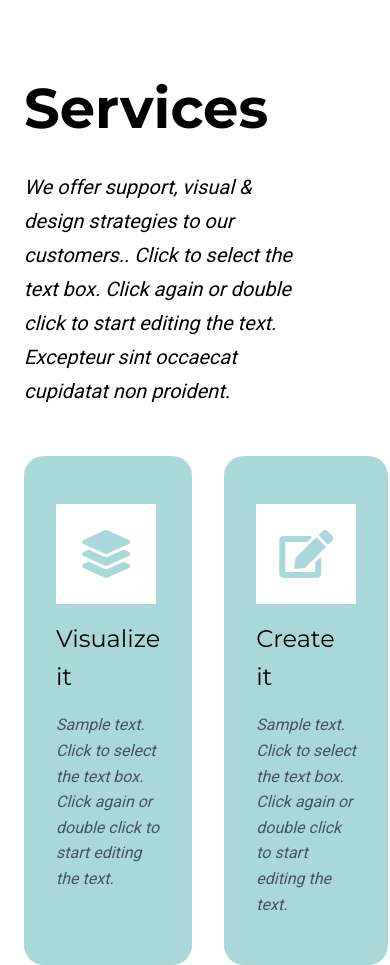
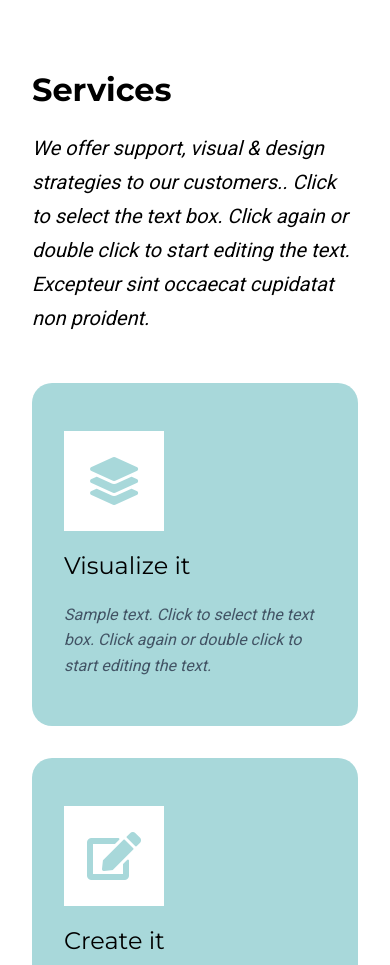
Before and after one commit to sheronimo/clone-nicepage1144355, a plain HTML site: page index.html in a window 390 px wide. Shown: the top 965 px of the page. Drawn offline with Linux system fonts and the light colour scheme.

Commit message:
responsive styling

```diff
--- a/style.css
+++ b/style.css
@@ -28,19 +28,37 @@ h2 {
 .container {
 	max-width: var(--max-width);
 	margin: auto;
-	padding: 0 1.5rem;
+	padding: 3rem;
 	overflow: hidden;
+}
+
+@media (max-width: 500px) {
+	.container {
+		padding: 2rem;
+	}
 }
 
 /* Header */
 .page-header {
-	margin-top: 4rem;
+	margin-top: 2rem;
 	width: 80%;
+}
+
+@media (max-width: 1024px) {
+	.page-header {
+		width: 100%;
+	}
 }
 
 .page-heading {
 	font-weight: 700;
 	font-size: 3.5rem;
+}
+
+@media (max-width: 500px) {
+	.page-heading {
+		font-size: 2rem;
+	}
 }
 
 .lead-text {
@@ -55,13 +73,19 @@ h2 {
 	display: grid;
 	grid-template-columns: repeat(3, 1fr);
 	grid-gap: 2rem;
-	margin-top: 3rem;
+	margin: 3rem 0;
 }
 
 .service {
 	background: var(--primary-color);
 	padding: 3rem 2rem;
 	border-radius: 20px;
+}
+
+@media (max-width: 768px) {
+	.services {
+		grid-template-columns: 1fr;
+	}
 }
 
 .service-icon {
```
